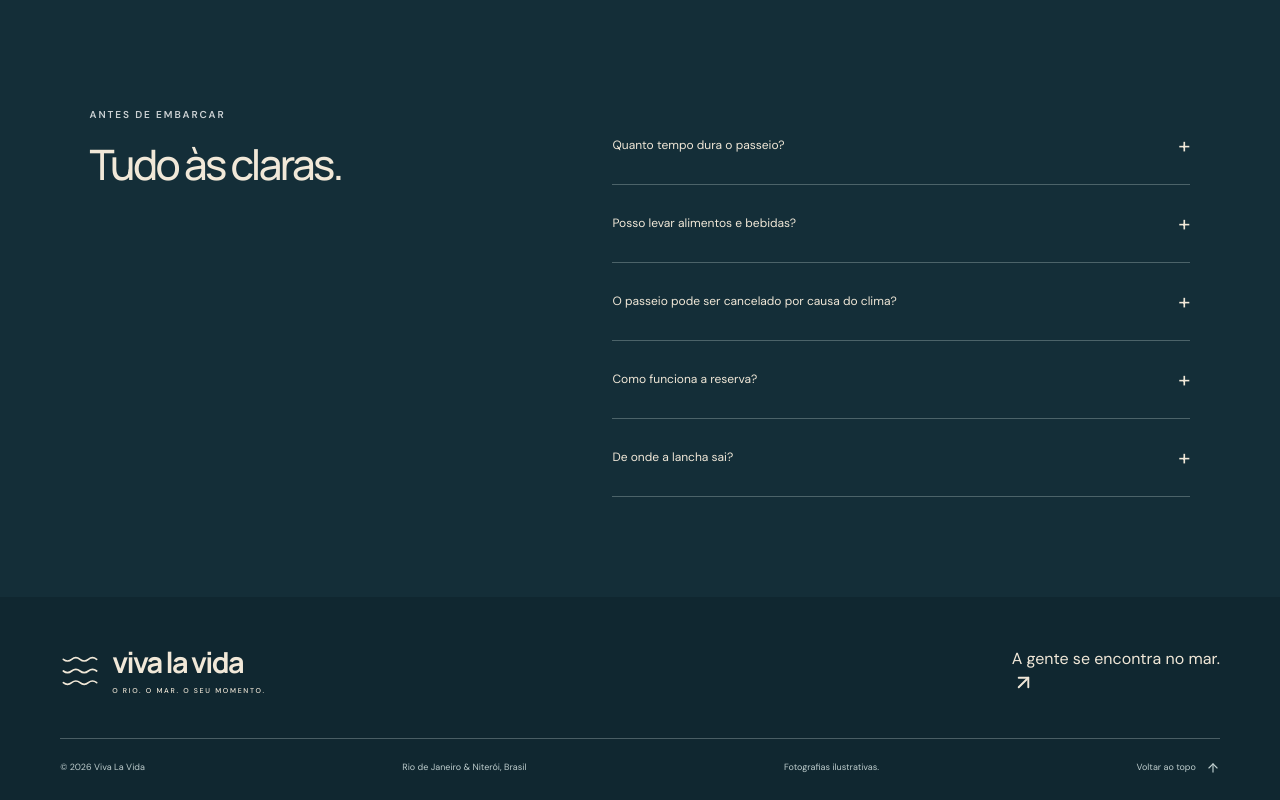
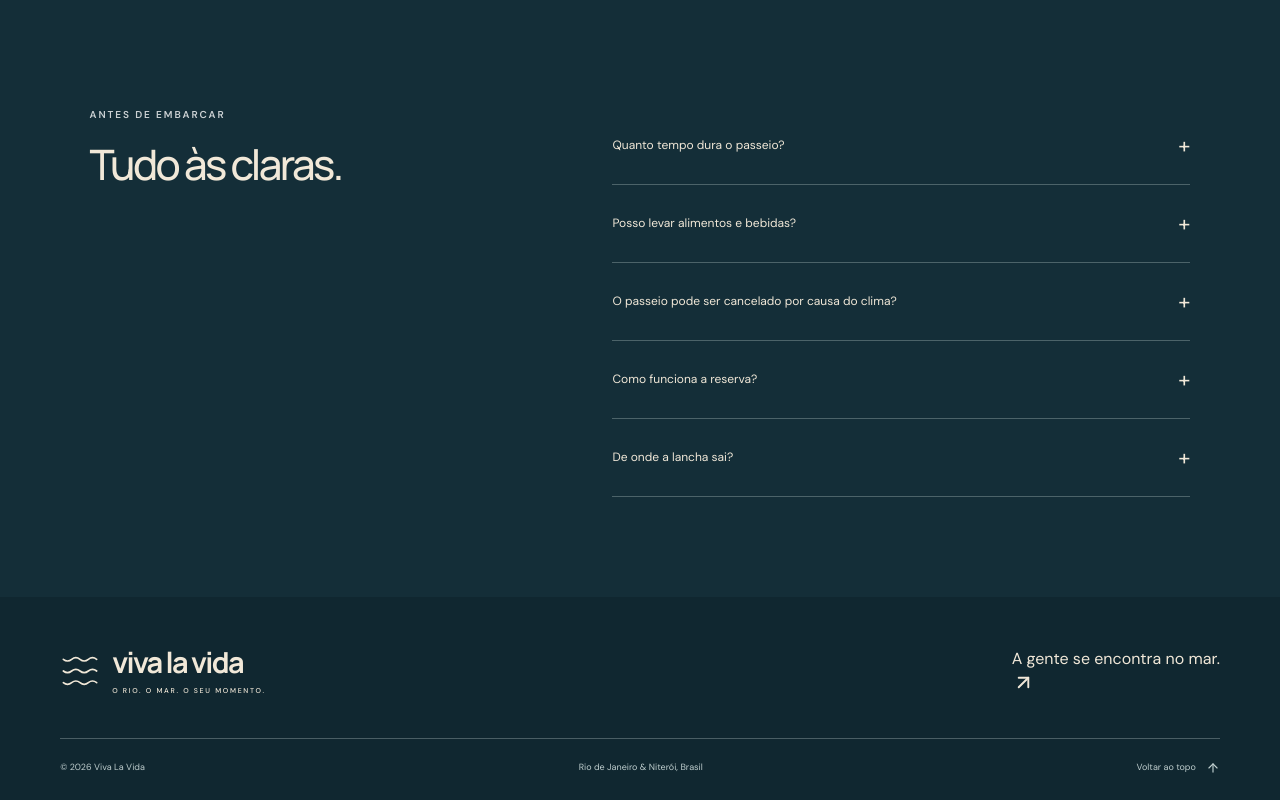
Before and after one commit to Pedro-Lopes/vivalavida, a React (Vite) app: page / in a window 1280 px wide. Shown: the part 4927-5727 px from the top of the page. Built offline with nearby package versions, Linux system fonts and the light colour scheme.

Commit message:
Remove illustrative images footer text

```diff
--- a/src/App.tsx
+++ b/src/App.tsx
@@ -624,7 +624,6 @@ export default function App() {
         <div className="footer-bottom">
           <span>© {new Date().getFullYear()} Viva La Vida</span>
           <span>Rio de Janeiro & Niterói, Brasil</span>
-          <span>Fotografias ilustrativas.</span>
           <a href="#inicio">
             Voltar ao topo <ArrowRight size={14} className="up-arrow" />
           </a>
```
